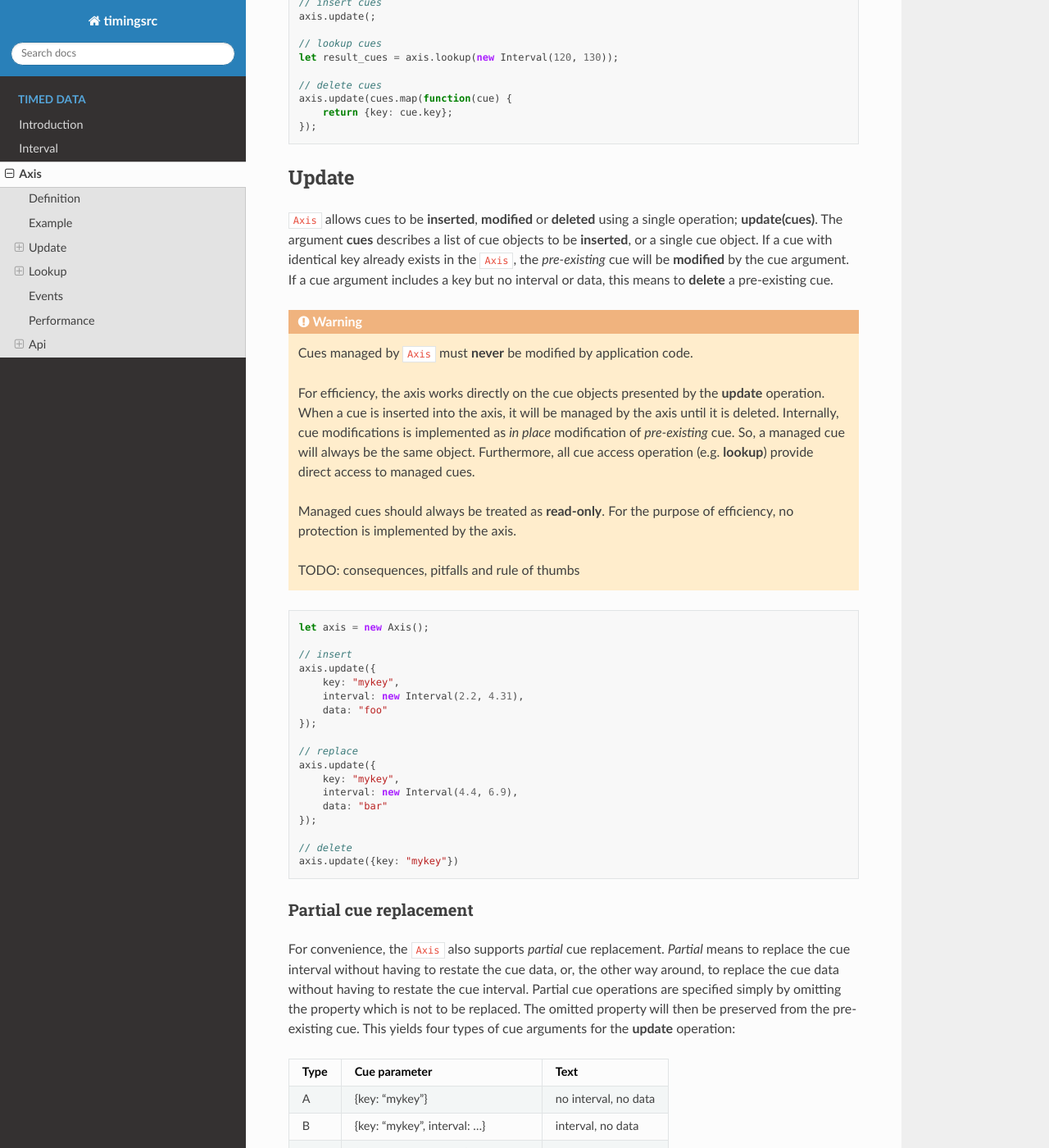
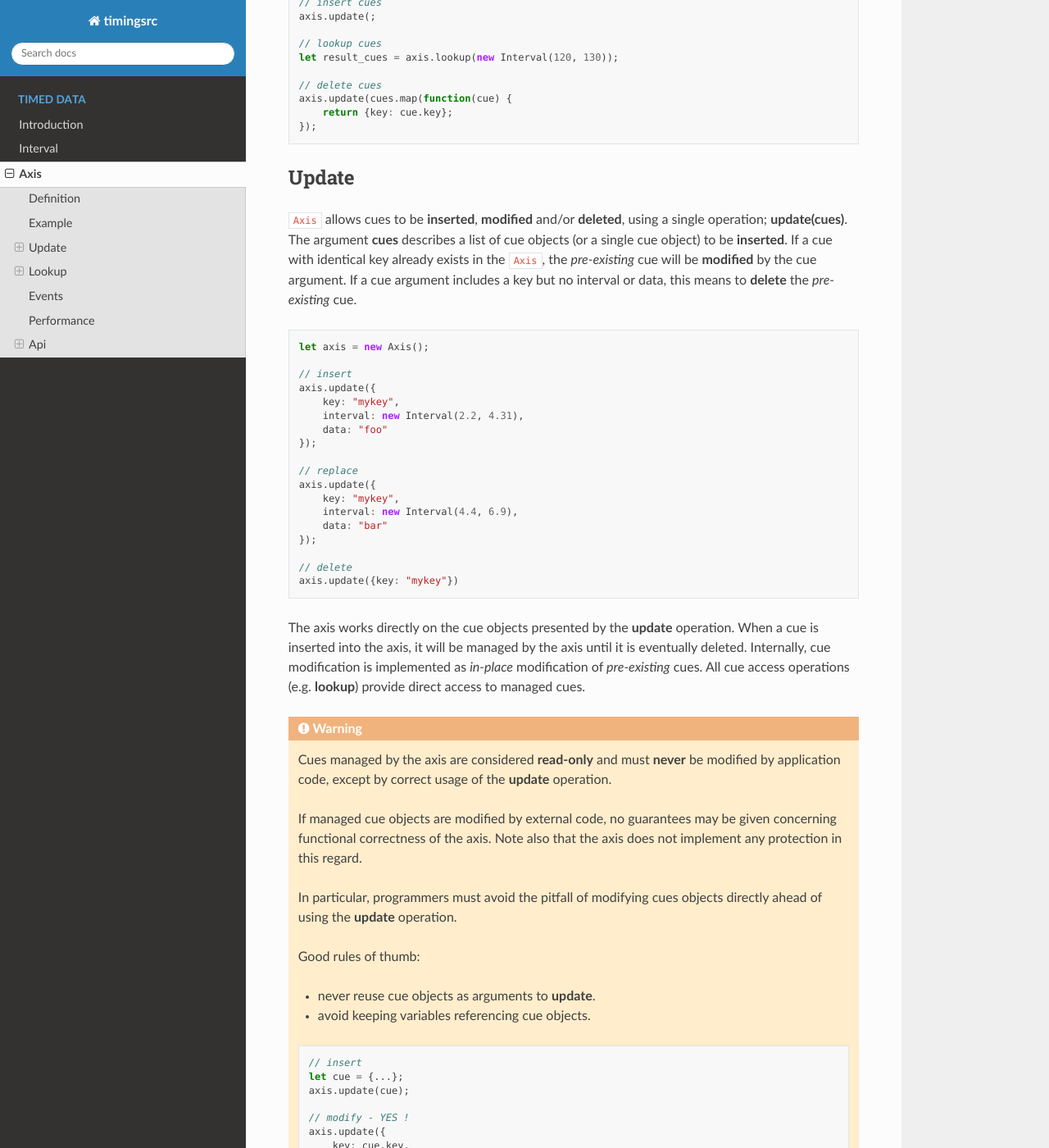
Before and after one commit to ingararntzen/timingdocs, a Sphinx documentation site: the page built from docs/source/axis.rst, in a window 1280 px wide and 1400 px high, scrolled down 1323 px. Shown: the whole window at 82% size. Built offline with Sphinx 7.4.7 and the Read the Docs theme 2.0.0, drawn with Linux system fonts in a browser that asks for light colours; some of the changed text lies outside the part shown.

Commit message:
wrote warning on cue modification

```diff
--- a/docs/source/axis.rst
+++ b/docs/source/axis.rst
@@ -91,36 +91,13 @@ Example
 Update
 ------------------------------------------------------------------------
 
-``Axis`` allows cues to be **inserted**, **modified** or **deleted**
-using a single operation; **update(cues)**. The argument **cues**
-describes a list of cue objects to be **inserted**, or a single cue
-object. If a cue with identical key already exists in the ``Axis``, the
-*pre-existing* cue will be **modified** by the cue argument. If a cue
-argument includes a key but no interval or data, this means to
-**delete** a pre-existing cue.
-
-
-..  warning::
-
-    Cues managed by ``Axis`` must **never** be modified by application
-    code.
-
-    For efficiency, the axis works directly on the cue objects presented
-    by the **update** operation. When a cue is inserted into the axis,
-    it will be managed by the axis until it is deleted. Internally, cue
-    modifications is implemented as *in place* modification of
-    *pre-existing* cue. So, a managed cue will always be the same object.
-    Furthermore, all cue access operation (e.g. **lookup**) provide
-    direct access to managed cues.
-
-    Managed cues should always be treated as **read-only**. For the
-    purpose of efficiency, no protection is implemented by the axis.
-
-    TODO: consequences, pitfalls and rule of thumbs
-
-
-
-
+``Axis`` allows cues to be **inserted**, **modified** and/or
+**deleted**, using a single operation; **update(cues)**. The argument
+**cues** describes a list of cue objects (or a single cue object) to be
+**inserted**. If a cue with identical key already exists in the
+``Axis``, the *pre-existing* cue will be **modified** by the cue
+argument. If a cue argument includes a key but no interval or data, this
+means to **delete** the *pre-existing* cue.
 
 
 ..  code-block:: javascript
@@ -145,17 +122,81 @@ argument includes a key but no interval or data, this means to
     axis.update({key: "mykey"})
 
 
-Partial cue replacement
+
+The axis works directly on the cue objects presented by the **update**
+operation. When a cue is inserted into the axis, it will be managed by
+the axis until it is eventually deleted. Internally, cue modification is
+implemented as *in-place* modification of *pre-existing* cues. All cue
+access operations (e.g. **lookup**) provide direct access to managed
+cues.
+
+
+
+..  warning::
+
+    Cues managed by the axis are considered **read-only** and must
+    **never** be modified by application code, except by correct usage
+    of the **update** operation.
+
+    If managed cue objects are modified by external code, no guarantees
+    may be given concerning functional correctness of the axis. Note
+    also that the axis does not implement any protection in this regard.
+
+    In particular, programmers must avoid the pitfall of modifying cues
+    objects directly ahead of using the **update** operation.
+
+    Good rules of thumb:
+
+    -   never reuse cue objects as arguments to **update**.
+    -   avoid keeping variables referencing cue objects.
+
+
+    ..  code-block:: javascript
+
+        // insert
+        let cue = {...};
+        axis.update(cue);
+
+        // modify - YES !
+        axis.update({
+            key: cue.key,
+            interval: new Interval(4, 6),
+            data: cue.data
+        });
+
+        // modify - NO !!!
+        cue.interval = new Interval(4, 6);
+        axis.update(cue);
+
+        // delete - YES !
+        axis.update({key:cue.key});
+
+        // delete - NO !!!
+        delete cue.interval;
+        delete cue.data;
+        axis.update(cue);
+
+
+    External cue modification may also occur if cue.data reference
+    objects that are being managed (and modified in-place) by other
+    collections, frameworks etc. If the source of timed data is subject
+    to in-place modification, copying is required as part of cue creation.
+
+
+
+
+
+Partial cue modification
 """"""""""""""""""""""""""""""""""""""""""""""""""""""""""""""""""""""""
 
-
-For convenience, the ``Axis`` also supports *partial* cue replacement. *Partial*
-means to replace the cue interval without having to restate the cue data, or,
-the other way around, to replace the cue data without having to restate the cue
-interval. Partial cue operations are specified simply by omitting the property
-which is not to be replaced. The omitted property will then be preserved from
-the pre-existing cue. This yields four types of cue arguments for the **update**
-operation:
+The axis also supports *partial* cue modification. *Partial*
+modification means to modify *only* the cue interval or *only* cue data.
+For convenience, partial cue modification allows this to be done,
+without requiring that the *unmodified* part of the cue is restated.
+Partial cue modification is specified simply by omitting the property
+which is not to be replaced. The omitted property will then be preserved
+from the *pre-existing* cue. This yields four types of cue arguments for
+the **update** operation:
 
 =====  ========================================  ====================
 Type   Cue parameter                             Text
@@ -199,6 +240,8 @@ B      NOOP                  REPLACE cue.interval
 C      NOOP                  REPLACE cue.data
 D      INSERT cue            REPLACE cue
 =====  ====================  ==============================
+
+
 
 
 
```
